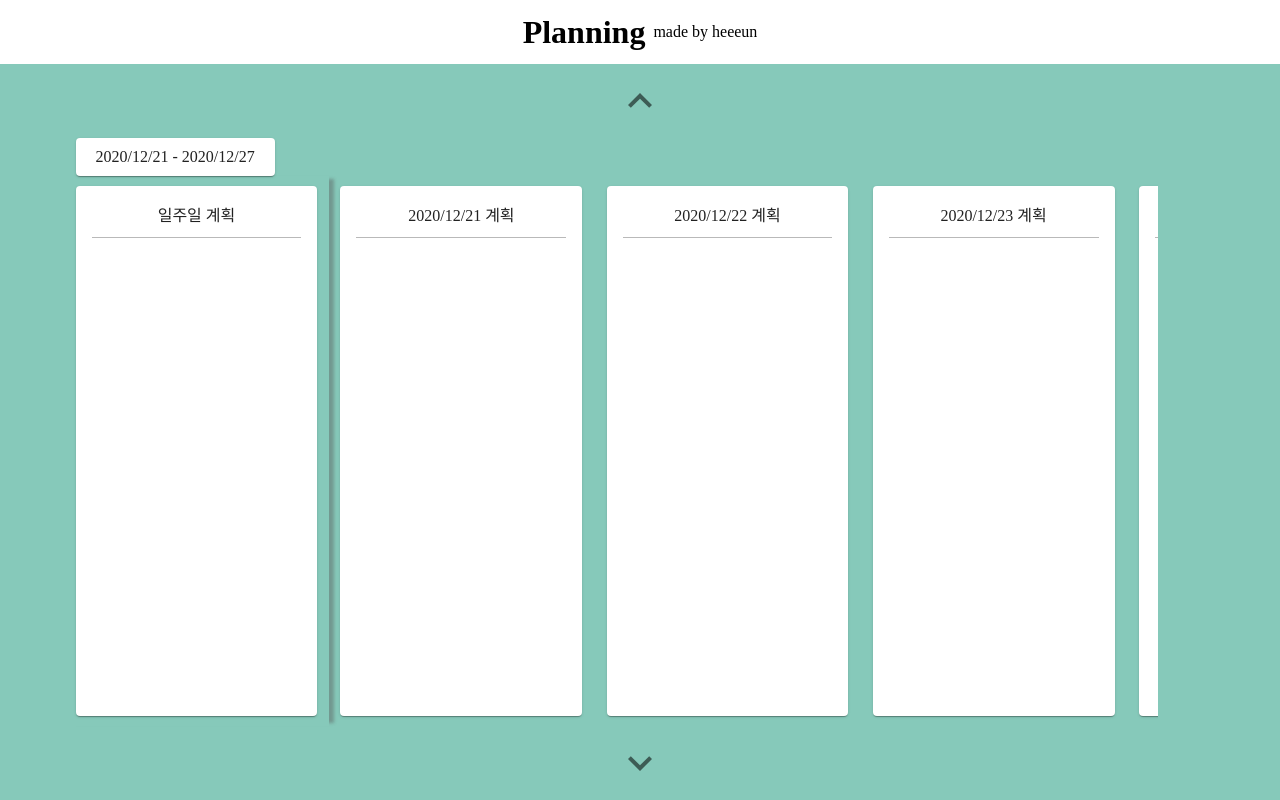
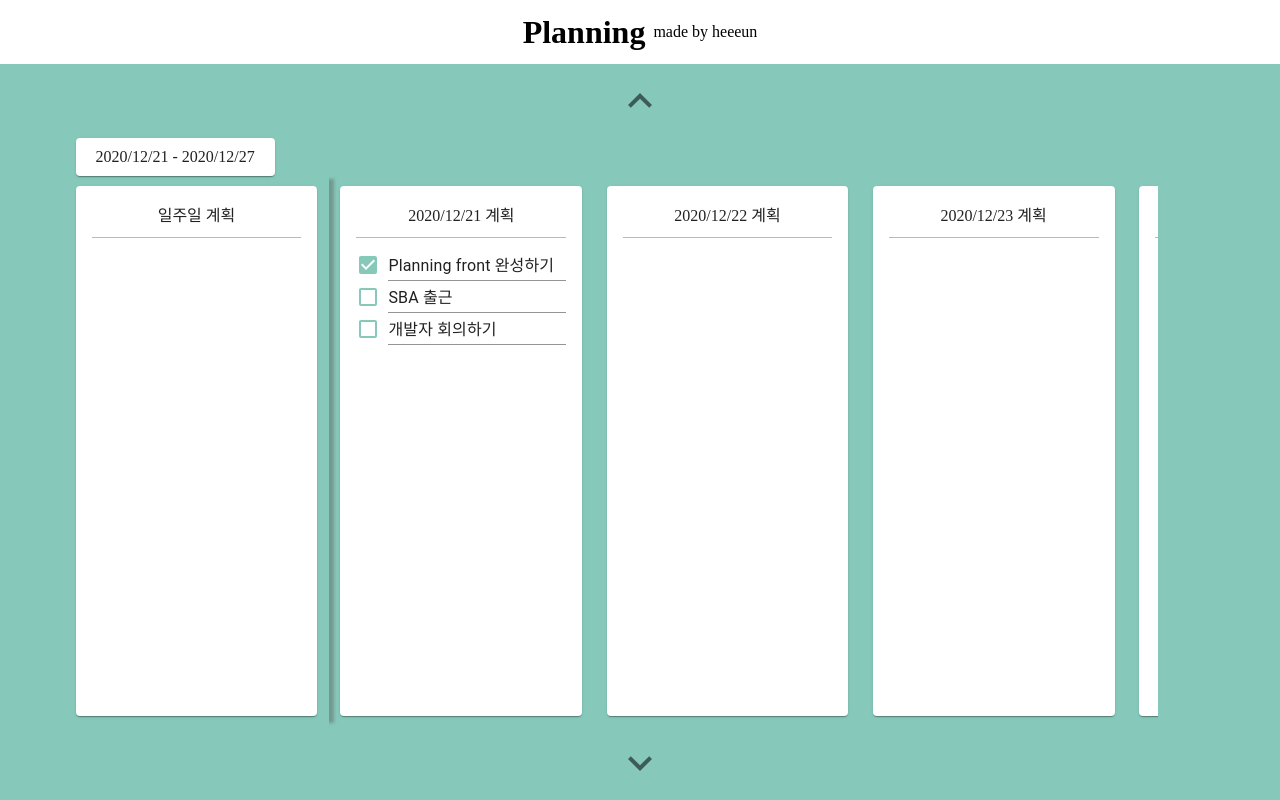
Before and after one commit to bucketressi/Planning, a React (Create React App) app in the folder source/frontend/: page / in a window 1280 px wide. Built offline with nearby package versions, Linux system fonts and the light colour scheme.

Commit message:
add change todo

```diff
--- a/source/frontend/src/View/Model.js
+++ b/source/frontend/src/View/Model.js
@@ -10,7 +10,7 @@ export const DayStateContext = createContext(null);
 export const PlanContextProvider = ({children}) => {
 	const [plan, setPlan] = useState(
 	{
-		"2020/12/20" : {
+		"2020/12/21" : {
 			tasks : {
 				"122001":
 					{
@@ -37,7 +37,7 @@ export const PlanContextProvider = ({children}) => {
 	const setDBPlan = (array) => {
 		setPlan(array);
 		// DB 등록
-		console.log('db 등록');
+		console.log(plan);
 	}
 
 	return (
--- a/source/frontend/src/View/component/CardCom.js
+++ b/source/frontend/src/View/component/CardCom.js
@@ -36,6 +36,10 @@ const CardCom = forwardRef((props, ref) => {
 										props.changePlan(props.dayString, id, todo, !done);
 										forceUpdate(!update);
 									}}
+									changePlan = {(todo) => {
+										props.changePlan(props.dayString, id, todo, done);
+										forceUpdate(!update);
+									}}
 									ref = {todoRef}
 								/>
 							);
--- a/source/frontend/src/View/component/CheckboxCom.js
+++ b/source/frontend/src/View/component/CheckboxCom.js
@@ -1,13 +1,19 @@
-import { forwardRef } from 'react';
-import { Grid, Checkbox, Typography } from '@material-ui/core';
+import { createRef, forwardRef, useState, useEffect } from 'react';
+import { Grid, Checkbox, Input } from '@material-ui/core';
 
-const CheckboxCom = forwardRef((props, ref) =>{
+const CheckboxCom = forwardRef((props, ref)=>{
+	const inputRef = createRef();
+
+	useEffect(()=>{
+		inputRef.current.children[0].value = props.todo;
+	},[props]);
+
 	return(
 		<Grid className="plan-row" ref = {ref}>
 			<Checkbox
 				checked = {props.done}
 				onChange = {props.toggleCheck}
-			/><Typography>{props.todo}</Typography>
+			/><Input ref = {inputRef} onInput = {(e) => props.changePlan(e.target.value)} value= {props.todo}></Input>
 		</Grid>
 	);
 });
```
Also changed, not shown: 1 other file (tests, documents, lock files or other folders).
